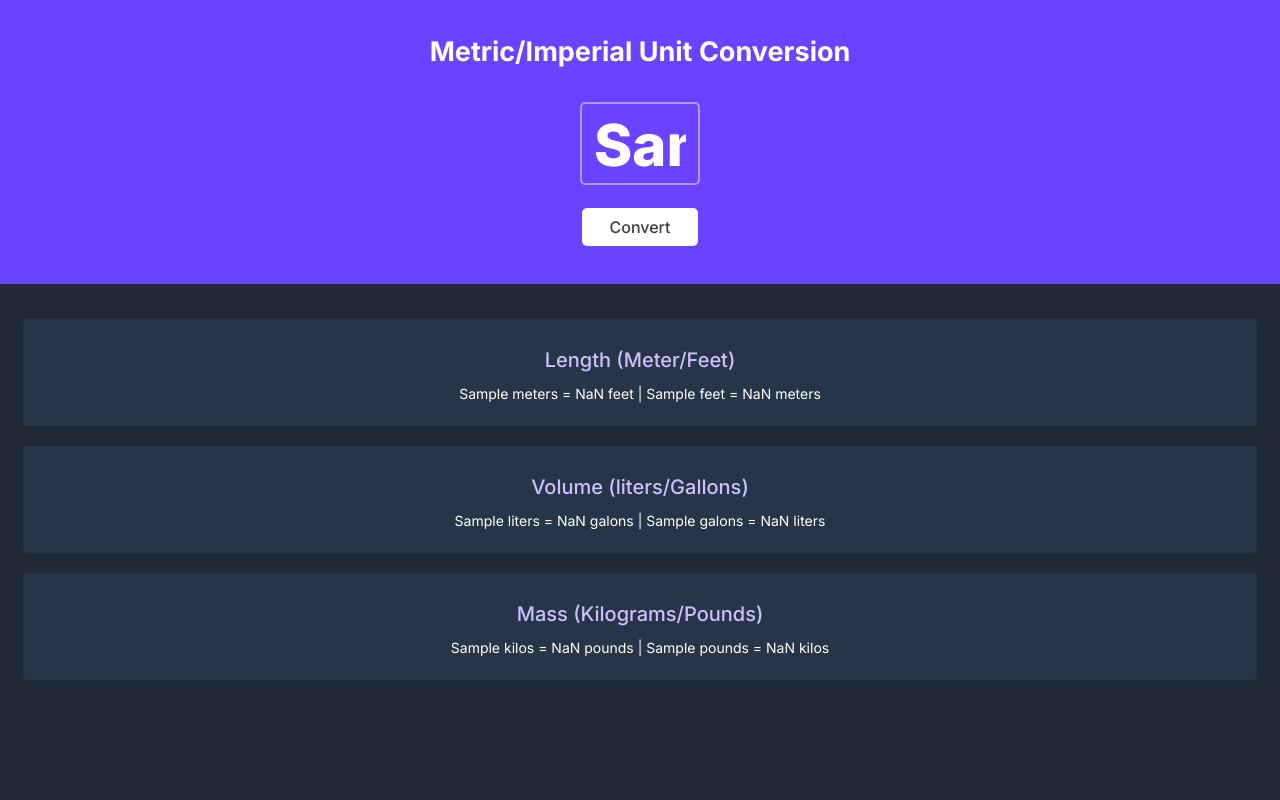
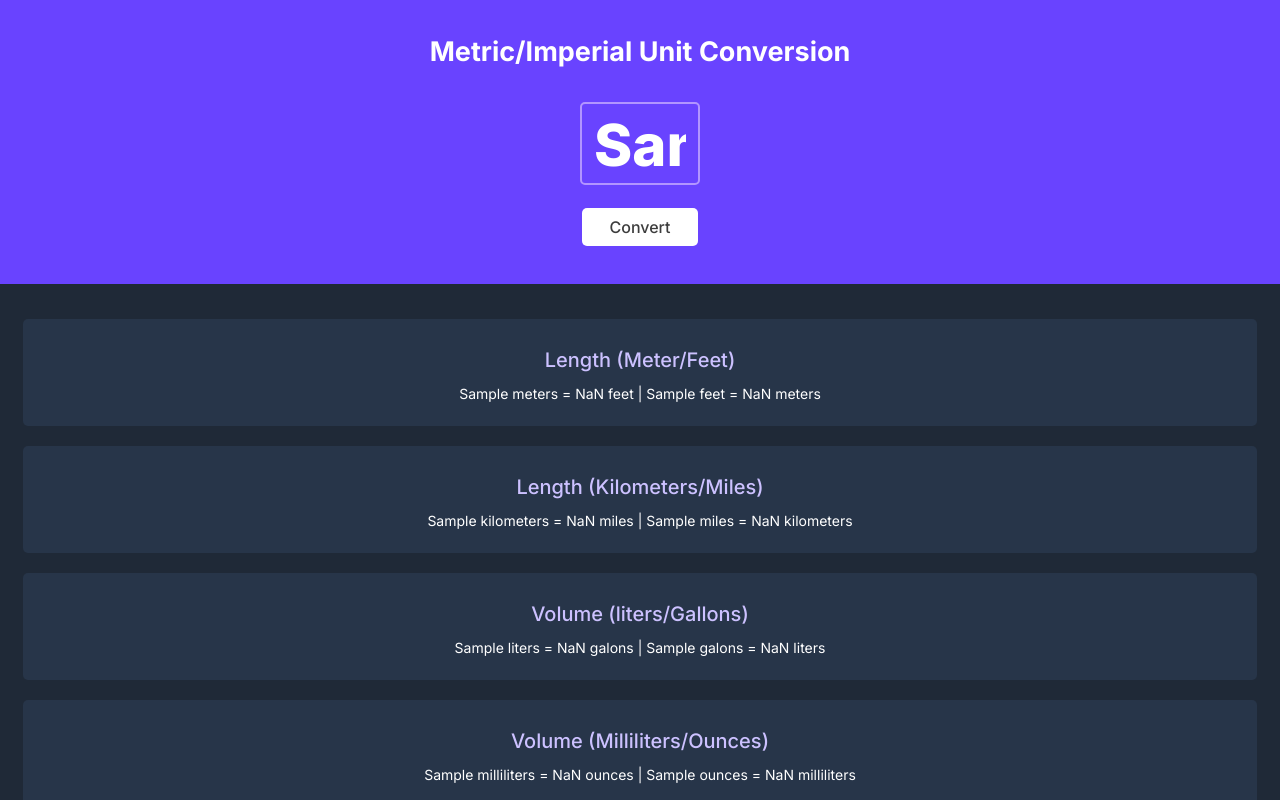
Before and after one commit to asdfzxcvEL/unit-converter, a plain HTML site: page index.html in a window 1280 px wide. Both pictures are taken after typing "Sample" into the empty fields and a click on the button "Convert". Shown: the top 800 px of the page. Drawn offline with nearby package versions, Linux system fonts and the light colour scheme.

Commit message:
Add more conversions

```diff
--- a/index.html
+++ b/index.html
@@ -17,12 +17,20 @@
                 <p id="length">0 meters = 0 feet | 0 feet = 0 meters</p>
             </div>
             <div class="section">
+                <h3>Length (Kilometers/Miles)</h3>
+                <p id="length-2">0 kilometers = 0 miles | 0 miles = 0 kilometers</p>
+            </div>
+            <div class="section">
                 <h3>Volume (liters/Gallons)</h3>
                 <p id="volume">0 liters = 0 galons | 0 galons = 0 liters</p>
             </div>
             <div class="section">
+                <h3>Volume (Milliliters/Ounces)</h3>
+                <p id="volume-2">0 milliliters = 0 ounces | 0 ounces = 0 milliliters</p>
+            </div>
+            <div class="section">
                 <h3>Mass (Kilograms/Pounds)</h3>
-                <p id="mass">0 kilos = 0 pounds | 0 pounds = 0 kilos</p>
+                <p id="mass">0 kilograms = 0 pounds | 0 pounds = 0 kilograms</p>
             </div>
         </div>
         <script src="index.js"></script>
--- a/index.js
+++ b/index.js
@@ -5,13 +5,19 @@
 */
 const btn = document.getElementById("btn")
 const length = document.getElementById("length")
+const length2 = document.getElementById("length-2")
 const volume = document.getElementById("volume")
+const volume2 = document.getElementById("volume-2")
 const mass = document.getElementById("mass")
 
 btn.addEventListener("click", function() {
     length.innerHTML = `${numInput.value} meters = ${(numInput.value * 3.281).toFixed(3)} feet | ${numInput.value} feet = ${(numInput.value / 3.281).toFixed(3)} meters`
 
+    length2.innerHTML = `${numInput.value} kilometers = ${(numInput.value * 0.621).toFixed(3)} miles | ${numInput.value} miles = ${(numInput.value / 0.621).toFixed(3)} kilometers`
+
     volume.innerHTML = `${numInput.value} liters = ${(numInput.value * 0.264).toFixed(3)} galons | ${numInput.value} galons = ${(numInput.value / 0.264).toFixed(3)} liters`
+
+    volume2.innerHTML = `${numInput.value} milliliters = ${(numInput.value * 0.034).toFixed(3)} ounces | ${numInput.value} ounces = ${(numInput.value / 0.034).toFixed(3)} milliliters`
 
     mass.innerHTML = `${numInput.value} kilos = ${(numInput.value * 2.204).toFixed(3)} pounds | ${numInput.value} pounds = ${(numInput.value / 2.204).toFixed(3)} kilos`
 })
```
